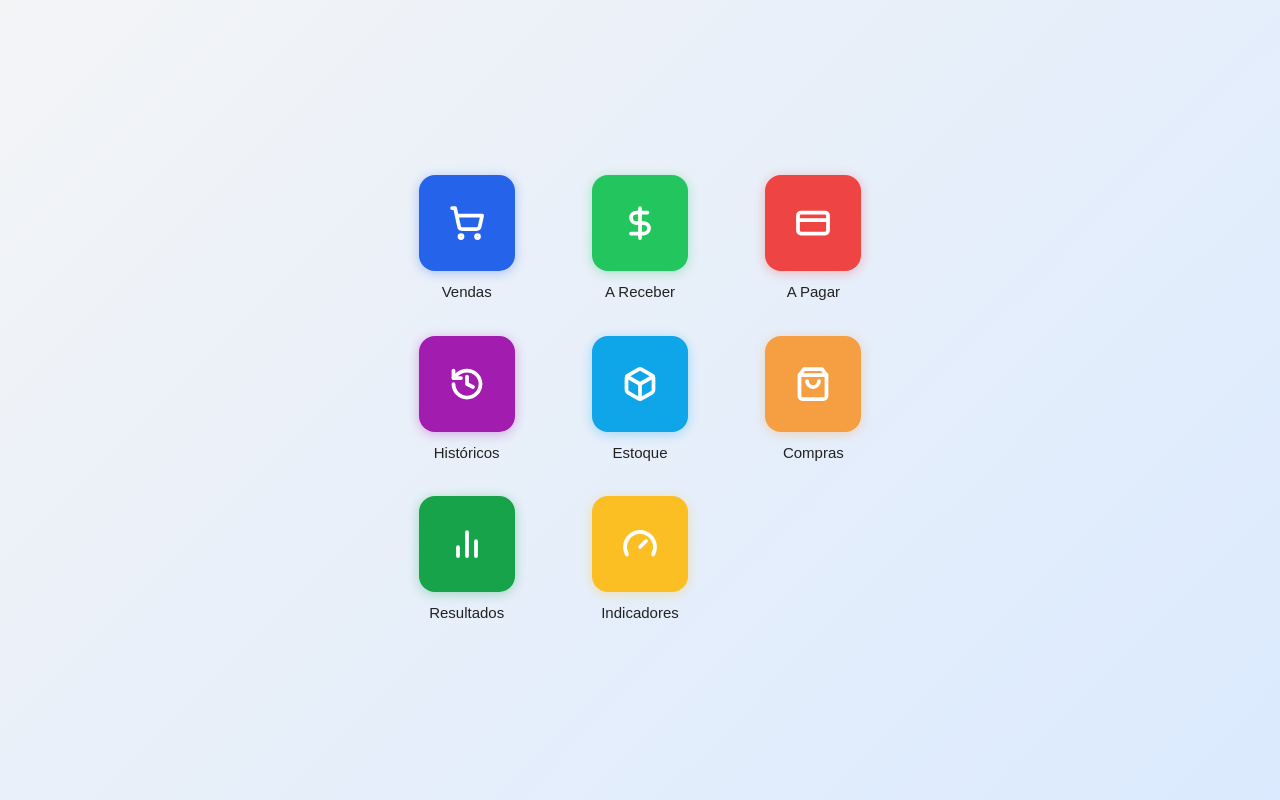
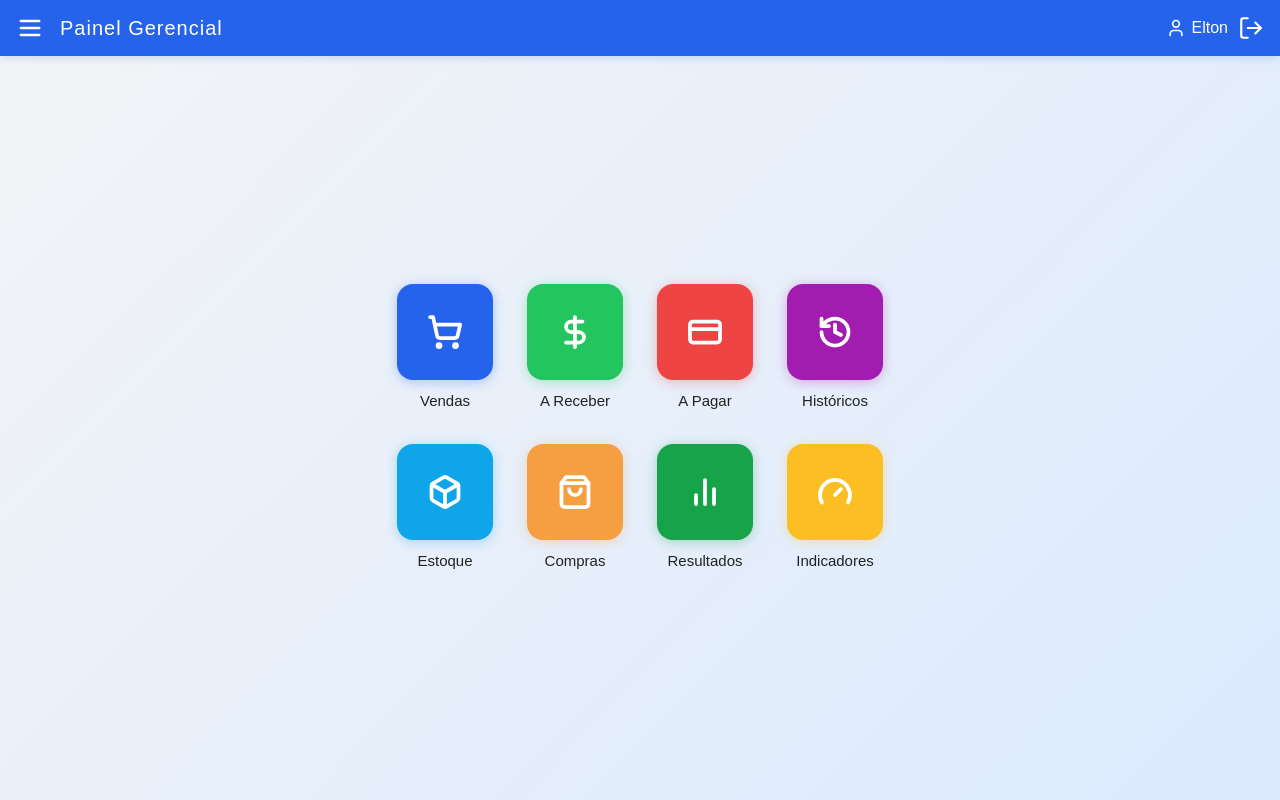
Before and after one commit to EltonFrutal/Painel-frontend, a Next.js app: page /dashboard in a window 1280 px wide. Built offline with nearby package versions, Linux system fonts and the light colour scheme.

Commit message:
Atualização em 01/06/2025 19:44

```diff
--- a/app/dashboard/page.tsx
+++ b/app/dashboard/page.tsx
@@ -5,28 +5,179 @@ import {
   DollarSign,
   CreditCard,
   History,
-  Box,         // <-- Use o ícone Box (uma caixa só)
+  Box,
   ShoppingBag,
   BarChart2,
-  Gauge
+  Gauge,
+  Menu,
+  LogOut,
+  User
 } from 'lucide-react';
+import { useState } from 'react';
+import { useRouter } from 'next/navigation';
+
+const usuario = 'Elton';
 
 const botoes = [
   { titulo: 'Vendas',        cor: '#2563eb', icone: ShoppingCart },
   { titulo: 'A Receber',     cor: '#22c55e', icone: DollarSign },
   { titulo: 'A Pagar',       cor: '#ef4444', icone: CreditCard },
   { titulo: 'Históricos',    cor: '#a21caf', icone: History },
-  { titulo: 'Estoque',       cor: '#0ea5e9', icone: Box },           // <-- Agora usa Box
+  { titulo: 'Estoque',       cor: '#0ea5e9', icone: Box },
   { titulo: 'Compras',       cor: '#f59e42', icone: ShoppingBag },
   { titulo: 'Resultados',    cor: '#16a34a', icone: BarChart2 },
   { titulo: 'Indicadores',   cor: '#fbbf24', icone: Gauge },
 ];
 
 export default function Dashboard() {
+  const [menuAberto, setMenuAberto] = useState(false);
+  const router = useRouter();
+
   return (
+    <div style={{ minHeight: '100vh', display: 'flex', flexDirection: 'column', background: 'linear-gradient(135deg, #f3f4f6 0%, #dbeafe 100%)' }}>
+      {/* Overlay para fechar o menu */}
+      {menuAberto && (
+        <div
+          onClick={() => setMenuAberto(false)}
+          style={{
+            position: 'fixed',
+            top: 0,
+            left: 0,
+            width: '100vw',
+            height: '100vh',
+            background: 'rgba(0,0,0,0.2)',
+            zIndex: 99,
+          }}
+        />
+      )}
+
+      {/* Header */}
+      <header style={{
+        width: '100%',
+        height: 56,
+        background: '#2563eb',
+        display: 'flex',
+        alignItems: 'center',
+        justifyContent: 'space-between',
+        padding: '0 1rem',
+        position: 'fixed',
+        top: 0,
+        left: 0,
+        zIndex: 110,
+        boxShadow: '0 2px 8px #2563eb33'
+      }}>
+        {/* Menu e título */}
+        <div style={{ display: 'flex', alignItems: 'center', gap: 16 }}>
+          <button
+            onClick={() => setMenuAberto(true)}
+            style={{ background: 'none', border: 'none', cursor: 'pointer', color: '#fff', display: 'flex', alignItems: 'center' }}
+          >
+            <Menu size={28} />
+          </button>
+          <span style={{ color: '#fff', fontWeight: 400, fontSize: 20, letterSpacing: 1 }}>
+            Painel Gerencial
+          </span>
+        </div>
+        {/* Usuário e sair */}
+        <div style={{ display: 'flex', alignItems: 'center', gap: 10 }}>
+          <div style={{ display: 'flex', alignItems: 'center', gap: 6, color: '#fff', fontWeight: 500 }}>
+            <User size={20} />
+            <span>{usuario}</span>
+          </div>
+          <button
+            onClick={() => router.push('/')}
+            style={{ background: 'none', border: 'none', cursor: 'pointer', color: '#fff', display: 'flex', alignItems: 'center' }}
+          >
+            <LogOut size={26} />
+          </button>
+        </div>
+      </header>
+
+      {/* Menu retrátil (agora começa abaixo da tarja azul) */}
+      <div
+        style={{
+          position: 'fixed',
+          top: 56, // começa abaixo do header
+          left: menuAberto ? 0 : -260,
+          width: 260,
+          height: 'calc(100vh - 56px)',
+          background: '#2563eb',
+          color: '#fff',
+          boxShadow: menuAberto ? '2px 0 8px #2563eb33' : 'none',
+          zIndex: 105,
+          transition: 'left 0.3s',
+          display: 'flex',
+          flexDirection: 'column',
+          padding: '1.5rem 1rem 1rem 1rem',
+        }}
+      >
+        {/* Usuário logado */}
+        <div style={{ display: 'flex', alignItems: 'center', gap: 10, marginBottom: 24 }}>
+          <User size={22} />
+          <span style={{ fontSize: 16 }}>{usuario}</span>
+        </div>
+        {/* Botão Dashboard */}
+        <button
+          onClick={() => { setMenuAberto(false); router.push('/dashboard'); }}
+          style={{
+            background: 'none',
+            border: 'none',
+            color: '#fff',
+            fontSize: 16,
+            display: 'flex',
+            alignItems: 'center',
+            gap: 10,
+            padding: '0.75rem 0',
+            cursor: 'pointer',
+            width: '100%',
+            textAlign: 'left'
+          }}
+        >
+          <BarChart2 size={20} />
+          Dashboard
+        </button>
+        {/* Botão Sair */}
+        <button
+          onClick={() => router.push('/')}
+          style={{
+            background: 'none',
+            border: 'none',
+            color: '#fff',
+            fontSize: 16,
+            display: 'flex',
+            alignItems: 'center',
+            gap: 10,
+            padding: '0.75rem 0',
+            cursor: 'pointer',
+            width: '100%',
+            textAlign: 'left',
+            marginTop: 8
+          }}
+        >
+          <LogOut size={20} />
+          Sair
+        </button>
+        {/* Informações */}
+        <div style={{
+          marginTop: 'auto',
+          fontSize: 13,
+          color: '#e0e7ef',
+          borderTop: '1px solid #3b82f6',
+          paddingTop: 16
+        }}>
+          Desenvolvido por Consys Consultoria<br />
+          34 99974-3931<br />
+          Versão 1.0.0<br />
+          Todos os direitos reservados
+        </div>
+      </div>
+
+      {/* Espaço para compensar o header fixo */}
+      <div style={{ height: 56 }} />
+
+      {/* Conteúdo principal */}
       <main style={{
-      minHeight: '100vh',
-      background: 'linear-gradient(135deg, #f3f4f6 0%, #dbeafe 100%)',
+        flex: 1,
         display: 'flex',
         flexDirection: 'column',
         justifyContent: 'center',
@@ -35,7 +186,8 @@ export default function Dashboard() {
         <div
           style={{
             display: 'grid',
-          gridTemplateColumns: 'repeat(auto-fit, minmax(120px, 1fr))',
+            gridTemplateColumns: 'repeat(4, 1fr)',
+            gridTemplateRows: 'repeat(2, 1fr)',
             gap: '2rem',
             justifyItems: 'center',
             alignItems: 'center',
@@ -85,5 +237,6 @@ export default function Dashboard() {
           })}
         </div>
       </main>
+    </div>
   );
 }
--- a/app/page.tsx
+++ b/app/page.tsx
@@ -6,16 +6,12 @@ import { useRouter } from 'next/navigation';
 export default function Home() {
   const [usuario, setUsuario] = useState('');
   const [senha, setSenha] = useState('');
-  const [sucesso, setSucesso] = useState(false);
   const router = useRouter();
 
   const handleLogin = (e: React.FormEvent) => {
     e.preventDefault();
     if (usuario === 'Elton' && senha === '123456') {
-      setSucesso(true);
-      setTimeout(() => {
-        router.push('/dashboard');
-      }, 3000);
+      router.push('/dashboard');
     } else {
       alert('Usuário ou senha inválidos. Tente novamente.');
     }
@@ -115,21 +111,6 @@ export default function Home() {
         >
           Entrar
         </button>
-        {sucesso && (
-          <div style={{
-            marginTop: 10,
-            background: '#22c55e',
-            color: '#fff',
-            padding: '0.75rem 1rem',
-            borderRadius: 8,
-            fontWeight: 600,
-            fontSize: 16,
-            boxShadow: '0 2px 8px #22c55e33',
-            transition: 'opacity 0.3s'
-          }}>
-            Login bem-sucedido! Redirecionando...
-          </div>
-        )}
       </form>
     </main>
   );
```
Lines whose indentation alone changed are shown as unchanged.
